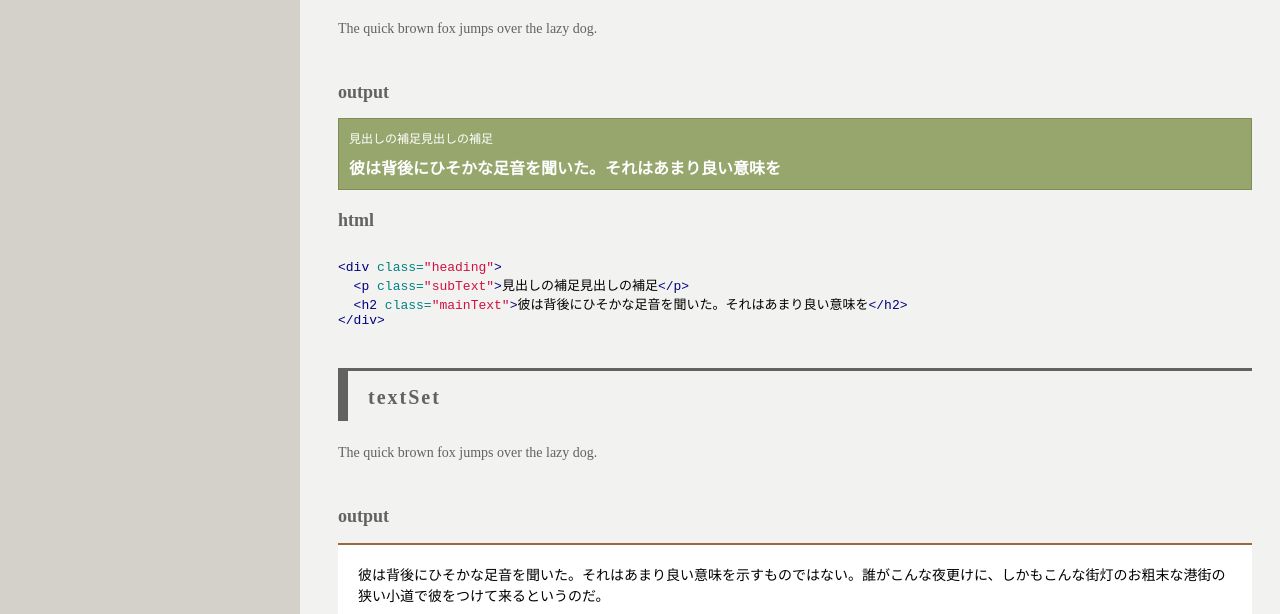
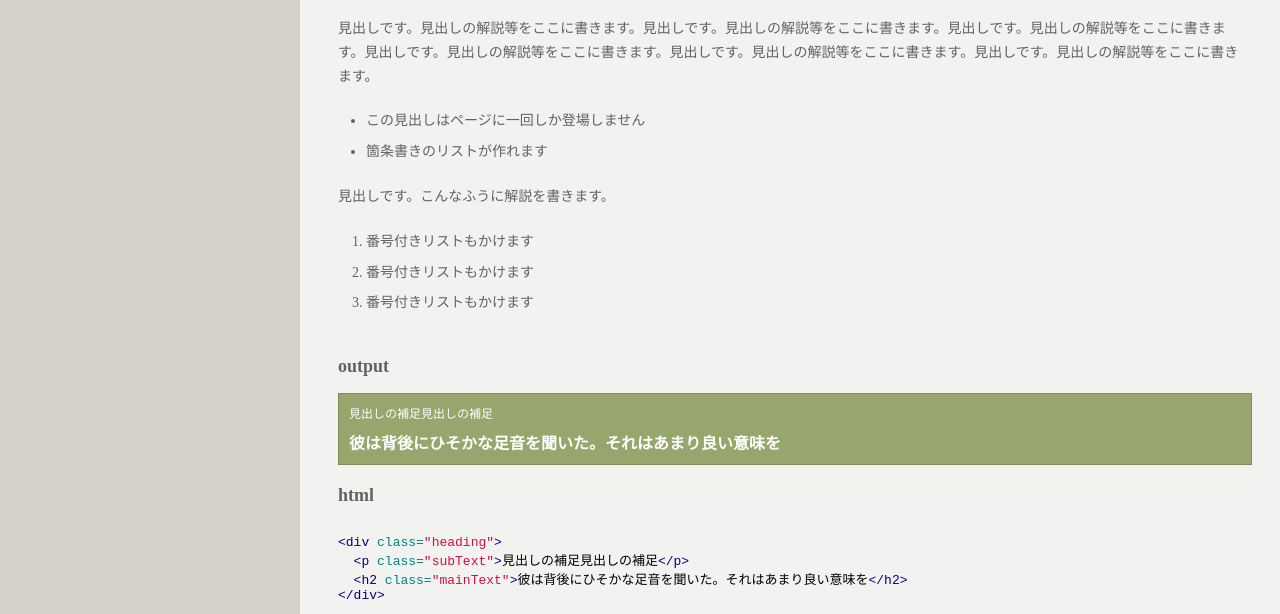
Before and after one commit to codegrid/hologram, a plain HTML site: page 01.basic/docs/block.html in a window 1280 px wide. Shown: the part 176-790 px from the top of the page. Drawn offline with Linux system fonts and the light colour scheme.

```diff
--- a/01.basic/docs/block.html
+++ b/01.basic/docs/block.html
@@ -28,7 +28,20 @@
     <div class="sg-blockExpContainer">
 <h1 id="heading">heading</h1>
 
-<p>The quick brown fox jumps over the lazy dog. </p>
+<p>見出しです。見出しの解説等をここに書きます。見出しです。見出しの解説等をここに書きます。見出しです。見出しの解説等をここに書きます。見出しです。見出しの解説等をここに書きます。見出しです。見出しの解説等をここに書きます。見出しです。見出しの解説等をここに書きます。</p>
+
+<ul>
+<li>この見出しはページに一回しか登場しません</li>
+<li>箇条書きのリストが作れます</li>
+</ul>
+
+<p>見出しです。こんなふうに解説を書きます。</p>
+
+<ol>
+<li>番号付きリストもかけます</li>
+<li>番号付きリストもかけます</li>
+<li>番号付きリストもかけます</li>
+</ol>
 
 <h2>output</h2>
 
@@ -45,7 +58,7 @@
 </pre></div></div>
 <h1 id="textSet">textSet</h1>
 
-<p>The quick brown fox jumps over the lazy dog. </p>
+<p>テキストのセットです。<code>p</code>が繰り返されます。</p>
 
 <h2>output</h2>
 
--- a/02.category/css/common.css
+++ b/02.category/css/common.css
@@ -5,7 +5,7 @@ name: heading1
 category: heading
 ---
 
-The quick brown fox jumps over the lazy dog.
+headingカテゴリのものは`heading.html`に出力されます。
 
 ## output
 
@@ -50,7 +50,7 @@ name: heading2
 category: heading
 ---
 
-The quick brown fox jumps over the lazy dog.
+headingカテゴリのものは`heading.html`に出力されます。
 
 ## output
 
@@ -95,7 +95,7 @@ name: textSet1
 category: textSet
 ---
 
-The quick brown fox jumps over the lazy dog.
+textSetカテゴリのものは`textSet.html`に出力されます。
 
 ## output
 
```
Also changed, not shown: 01.basic/css/common.css (+11 -2 lines), 02.category/docs/heading.html (+2 -2 lines), 02.category/docs/textset.html (+1 -1 lines), 03.customRenderer/css/common.css (+2 -2 lines), 03.customRenderer/docs/heading.html (+2 -2 lines), 04.parent/css/common.css (+3 -3 lines), 04.parent/docs/heading.html (+3 -3 lines).
